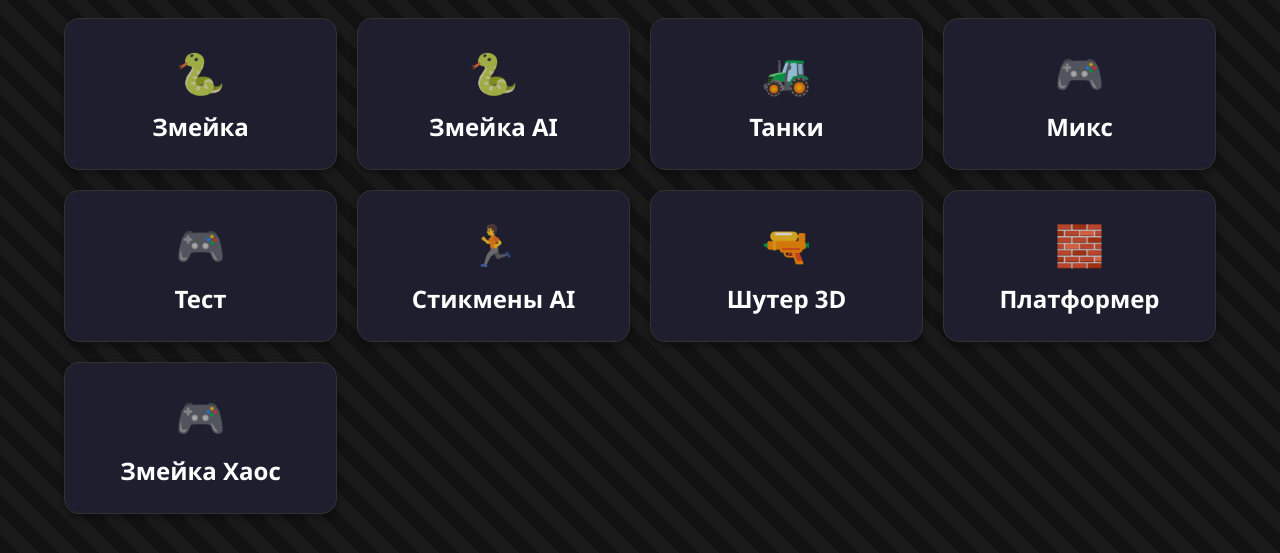
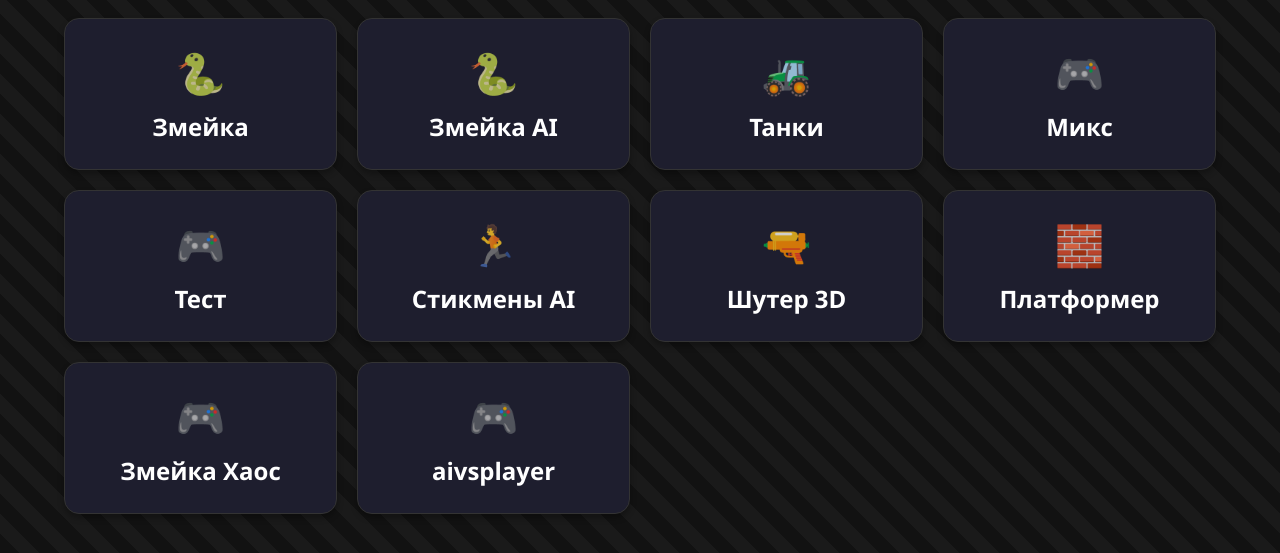
Before and after one commit to wolcxxl/Ai-games-, a plain HTML site: page index.html in a window 1280 px wide. Shown: the part 127-680 px from the top of the page. Drawn offline with Linux system fonts and the light colour scheme.

Commit message:
Add link to aivs player in index.html

```diff
--- a/index.html
+++ b/index.html
@@ -120,6 +120,7 @@
             <li><a href="./shoter3d/"><span>Шутер 3D</span></a></li>
             <li><a href="./platformer1/"><span>Платформер</span></a></li>
             <li><a href="./snake haos/"><span>Змейка Хаос</span></a></li>
+            <li><a href="./aivs/"><span>aivsplayer</span></a></li>
         </ul>
     </div>
 
```
